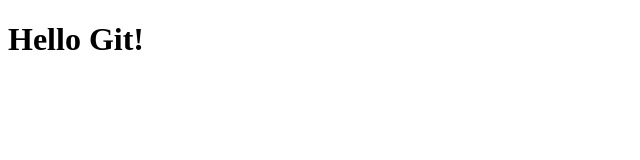
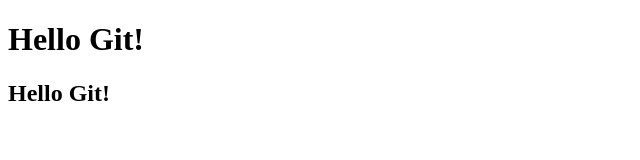
Before and after one commit to Enakoneschniy/hello, a plain HTML site: page index.html in a window 1280 px wide. Shown: the whole page, without its empty margins (0-640 px from the left). Drawn offline with Linux system fonts and the light colour scheme.

Commit message:
second commit

```diff
--- a/index.html
+++ b/index.html
@@ -9,5 +9,8 @@
 </head>
 <body>
     <h1>Hello Git!</h1>
+    <article>
+        <h1>Hello Git!</h1>
+    </article>
 </body>
 </html>
```
